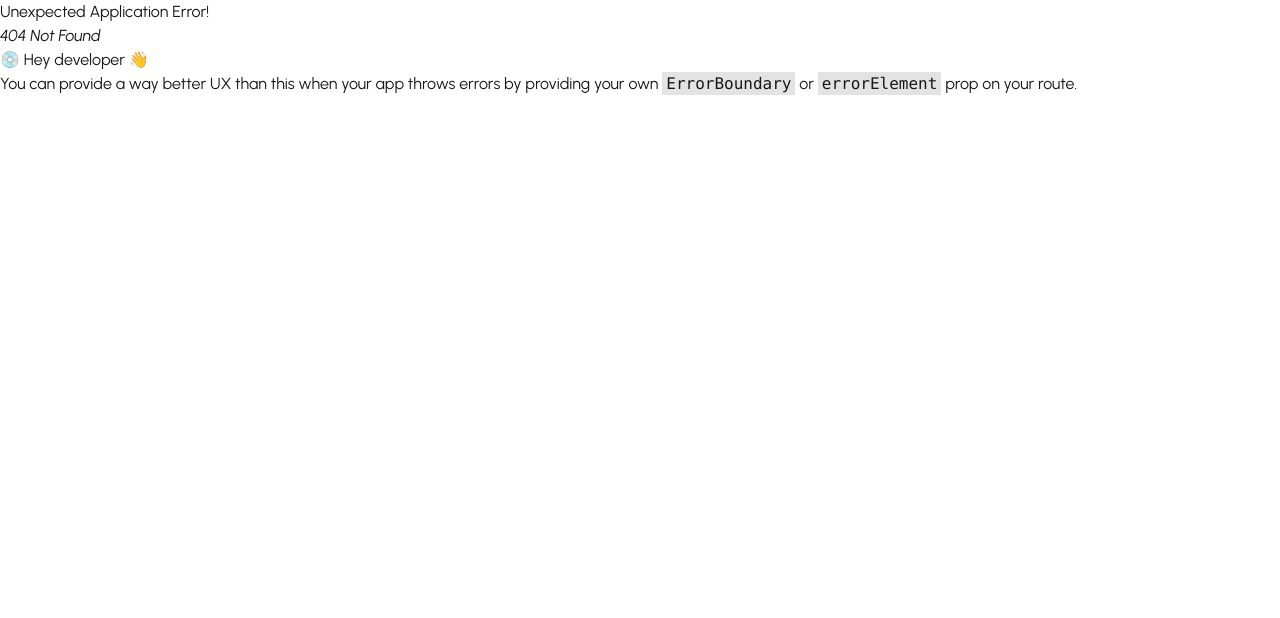
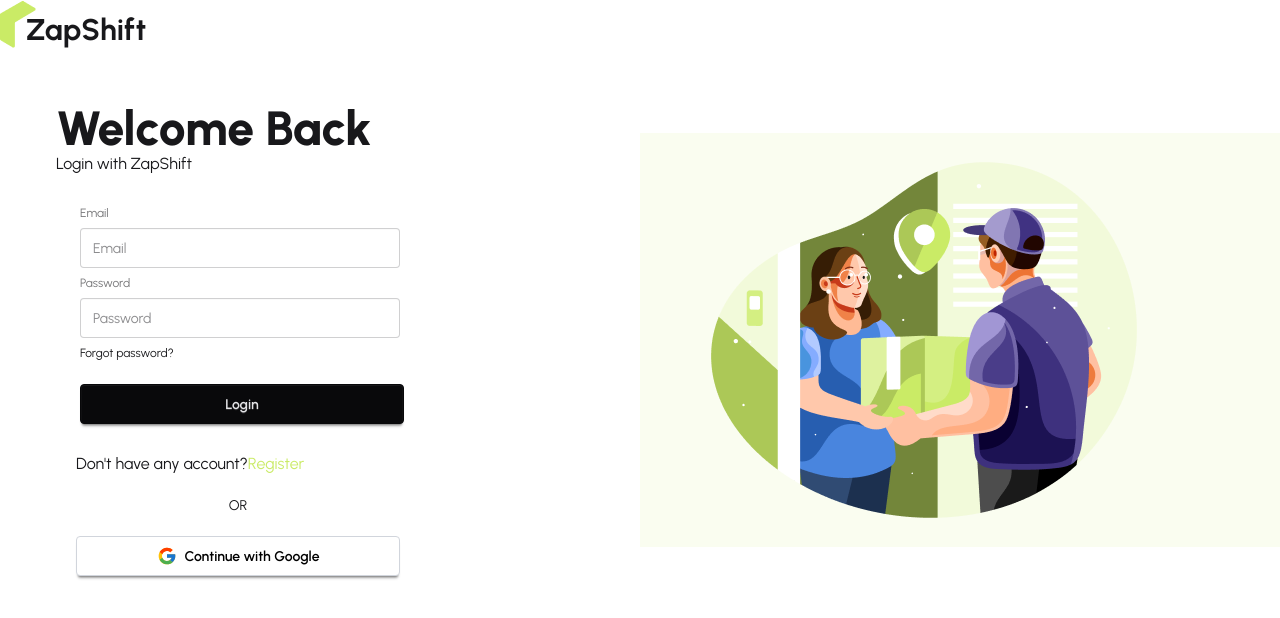
Before and after one commit to rifatsamjid/Zap-Shift, a React (Vite) app: page /login in a window 1280 px wide. Before the commit this address had no page. Shown: the top 618 px of the page. Built offline with nearby package versions, Linux system fonts and the light colour scheme; no server answers.

Commit message:
add the login and register page,implement the firebase auth login system with email and password

```diff
--- a/package.json
+++ b/package.json
@@ -13,9 +13,11 @@
     "@react-icons/all-files": "^4.1.0",
     "@tailwindcss/vite": "^4.2.1",
     "@vitejs/plugin-react": "^5.2.0",
+    "firebase": "^12.12.0",
     "leaflet": "^1.9.4",
     "react": "^19.2.4",
     "react-dom": "^19.2.4",
+    "react-hook-form": "^7.72.1",
     "react-icons": "^5.6.0",
     "react-leaflet": "^5.0.0-rc.2",
     "react-responsive-carousel": "^3.2.23",
--- /dev/null
+++ b/src/Context/AuthContext/AuthContext.jsx
@@ -0,0 +1,3 @@
+import { createContext } from "react";
+
+export const AuthContext =createContext(null)
--- /dev/null
+++ b/src/Context/AuthProvider/AuthProvider.jsx
@@ -0,0 +1,58 @@
+import React, { useEffect, useState } from "react";
+import { AuthContext } from "../AuthContext/AuthContext";
+import {
+  createUserWithEmailAndPassword,
+  GoogleAuthProvider,
+  onAuthStateChanged,
+  signInWithEmailAndPassword,
+  signInWithPopup,
+  signOut,
+} from "firebase/auth";
+import { auth } from "../../firebase/firebase.init";
+
+const AuthProvider = ({ children }) => {
+  const googleProvider = new GoogleAuthProvider();
+  const [user, setUser] = useState(null);
+  const [loading, setLoading] = useState(true);
+
+  const registerUser = (email, password) => {
+    setLoading(true);
+    return createUserWithEmailAndPassword(auth, email, password);
+  };
+
+  const signIn = (email, password) => {
+    setLoading(true);
+    return signInWithEmailAndPassword(auth, email, password);
+  };
+
+  const googleLogIn = () => {
+    setLoading(true);
+    return signInWithPopup(auth, googleProvider);
+  };
+
+  const logOut = () => {
+    setLoading(true);
+    return signOut(auth);
+  };
+
+  useEffect(() => {
+    const unsubscribe = onAuthStateChanged(auth, (currentUser) => {
+      setUser(currentUser);
+      setLoading(false);
+    });
+    return () => unsubscribe();
+  }, []);
+
+  const AuthInfo = {
+    registerUser,
+    googleLogIn,
+    signIn,
+    logOut,
+    user,
+    loading,
+  };
+
+  return <AuthContext value={AuthInfo}>{children}</AuthContext>;
+};
+
+export default AuthProvider;
--- /dev/null
+++ b/src/Layouts/AuthLayout.jsx
@@ -0,0 +1,22 @@
+import React from "react";
+import authImage from "../assets/authImage.png";
+import Logo from "../components/Logo/Logo";
+import { Outlet } from "react-router";
+
+const AuthLayout = () => {
+  return (
+    <div className="max-w-7xl mx-auto">
+      <Logo></Logo>
+      <div className="flex items-center justify-center">
+        <div className="flex-1">
+          <Outlet></Outlet>
+        </div>
+        <div className="flex-1 w-full bg-[#FAFDF0]">
+          <img src={authImage} alt="" />
+        </div>
+      </div>
+    </div>
+  );
+};
+
+export default AuthLayout;
--- /dev/null
+++ b/src/Pages/Auth/Login/Login.jsx
@@ -0,0 +1,73 @@
+import React from "react";
+import { useForm } from "react-hook-form";
+import { FcGoogle } from "react-icons/fc";
+import { Link } from "react-router";
+import useAuth from "../../../hooks/useAuth";
+
+const Login = () => {
+  const { signIn } = useAuth();
+  const { register, handleSubmit } = useForm();
+
+  const handleLogIn = (data) => {
+    console.log("after login data", data);
+    signIn(data.email, data.password)
+      .then((result) => {
+        console.log(result.user);
+      })
+      .catch((error) => {
+        console.log(error);
+      });
+  };
+
+  return (
+    <div className="m-14">
+      <h2 className="font-extrabold text-5xl">Welcome Back</h2>
+      <p>Login with ZapShift</p>
+      {/* form */}
+      <div className="card bg-base-100 w-full max-w-sm">
+        <form onSubmit={handleSubmit(handleLogIn)} className="card-body">
+          <fieldset className="fieldset">
+            {/* email */}
+            <label className="label">Email</label>
+            <input
+              type="email"
+              {...register("email", { required: true })}
+              className="input"
+              placeholder="Email"
+            />
+            {/* password */}
+            <label className="label">Password</label>
+            <input
+              type="password"
+              {...register("password", { required: true })}
+              className="input"
+              placeholder="Password"
+            />
+            <div>
+              <a className="link link-hover">Forgot password?</a>
+            </div>
+            <button className="btn btn-neutral w-81 mt-4">Login</button>
+          </fieldset>
+        </form>
+        <div className="ml-5">
+          <p>
+            Don't have any account?
+            <Link className="text-primary" to="/register">
+              Register
+            </Link>
+          </p>
+        </div>
+        <div className="flex justify-center my-5 w-81 ml-5 items-center gap-2">
+          <p className="text-sm">OR</p>
+        </div>
+        {/*  Google Login Button */}
+        <button className="btn ml-5 btn-neutral border w-81 border-gray-300 bg-white hover:bg-gray-100 text-black flex items-center justify-center gap-2">
+          <FcGoogle size={20} />
+          Continue with Google
+        </button>
+      </div>
+    </div>
+  );
+};
+
+export default Login;
--- /dev/null
+++ b/src/Pages/Auth/Register/Register.jsx
@@ -0,0 +1,79 @@
+import React from "react";
+import { useForm } from "react-hook-form";
+import { Link } from "react-router";
+import useAuth from "../../../hooks/useAuth";
+
+const Register = () => {
+  const {
+    register,
+    handleSubmit,
+    formState: { errors },
+  } = useForm();
+
+  const { registerUser } = useAuth();
+
+  const handleRegister = (data) => {
+    console.log("after", data);
+    registerUser(data.email, data.password)
+      .then((result) => {
+        console.log(result.user);
+      })
+      .catch((error) => {
+        console.log(error);
+      });
+  };
+
+  return (
+    <div>
+      <form onSubmit={handleSubmit(handleRegister)}>
+        <fieldset className="fieldset">
+          <label className="label">Email</label>
+          <input
+            type="email"
+            {...register("email", { required: true })}
+            className="input"
+            placeholder="Email"
+          />
+          {errors.email?.type === "required" && (
+            <p className="text-red-500">Email is required</p>
+          )}
+
+          {/* password */}
+          <label className="label">Password</label>
+          <input
+            type="password"
+            {...register("password", {
+              required: true,
+              minLength: 6,
+              pattern:
+                /^(?=.*[a-z])(?=.*[A-Z])(?=.*\d)(?=.*[@$!%*?&^#()[\]{}<>~`+=|:;"',./\\_-]).{8,}$/,
+            })}
+            className="input"
+            placeholder="Password"
+          />
+          {errors.password?.type === "required" && (
+            <p className="text-red-500">Password is required</p>
+          )}
+          {errors.password?.type === "minLength" && (
+            <p className="text-red-500">
+              Password must be 6 character or longer
+            </p>
+          )}
+          {errors.password?.type === "pattern" && (
+            <p className="text-red-500">
+              Password must have at least one uppercase, at least one lowercase,
+              at least one number and at least one special characters
+            </p>
+          )}
+          <div>
+            <a className="link link-hover">Forgot password?</a>
+          </div>
+          <button className="btn btn-neutral mt-4">Login</button>
+        </fieldset>
+      </form>
+      <Link to="/login">LogIn</Link>
+    </div>
+  );
+};
+
+export default Register;
--- a/src/Pages/Shared/Navbar/Navbar.jsx
+++ b/src/Pages/Shared/Navbar/Navbar.jsx
@@ -1,8 +1,10 @@
-import React from "react";
+import React, { useContext } from "react";
 import Logo from "../../../components/Logo/Logo";
-import { NavLink } from "react-router";
+import { Link, NavLink } from "react-router";
+import { AuthContext } from "../../../Context/AuthContext/AuthContext";
 
 const Navbar = () => {
+  const {user,logOut}=useContext(AuthContext)
   const Links = (
     <>
       <li>
@@ -74,7 +76,25 @@ const Navbar = () => {
         <ul className="menu menu-horizontal px-1">{Links}</ul>
       </div>
       <div className="navbar-end">
-        <a className="btn">Button</a>
+         <div className="flex gap-4 items-center">
+              {user ? (
+                <>
+                  <span className="text-sm">{user.email}</span>
+                  <button onClick={logOut} className="btn btn-sm btn-error">
+                    Logout
+                  </button>
+                </>
+              ) : (
+                <>
+                  <Link to="/login" className="btn btn-sm btn-outline">
+                    Login
+                  </Link>
+                </>
+              )}
+              <Link to="" className="btn btn-sm btn-primary text-black">
+                Be a rider
+              </Link>
+            </div>
       </div>
     </div>
   );
--- /dev/null
+++ b/src/firebase/firebase.init.js
@@ -0,0 +1,20 @@
+// Import the functions you need from the SDKs you need
+import { initializeApp } from "firebase/app";
+import { getAuth } from "firebase/auth";
+// TODO: Add SDKs for Firebase products that you want to use
+// https://firebase.google.com/docs/web/setup#available-libraries
+
+// Your web app's Firebase configuration
+const firebaseConfig = {
+  apiKey: import.meta.env.VITE_apiKey,
+  authDomain: import.meta.env.VITE_authDomain,
+  projectId: import.meta.env.VITE_projectId,
+  storageBucket: import.meta.env.VITE_storageBucket,
+  messagingSenderId: import.meta.env.VITE_messagingSenderId,
+  appId: import.meta.env.VITE_appId,
+};
+
+// Initialize Firebase
+const app = initializeApp(firebaseConfig);
+// Initialize Firebase Authentication and get a reference to the service
+export const auth = getAuth(app);
--- /dev/null
+++ b/src/hooks/useAuth.jsx
@@ -0,0 +1,9 @@
+import React, { use } from 'react';
+import { AuthContext } from '../Context/AuthContext/AuthContext';
+
+const useAuth = () => {
+    const authInfo = use(AuthContext)
+    return authInfo
+};
+
+export default useAuth;
--- a/src/router/router.jsx
+++ b/src/router/router.jsx
@@ -3,6 +3,9 @@ import RootLayouts from "../Layouts/RootLayouts";
 import Home from "../Pages/Home/Home/Home";
 import Coverage from "../Pages/Coverage/Coverage";
 import AboutUs from "../Pages/AboutUs/AboutUs";
+import AuthLayout from "../Layouts/AuthLayout";
+import Login from "../Pages/Auth/Login/Login";
+import Register from "../Pages/Auth/Register/Register";
 
 export const router = createBrowserRouter([
   {
@@ -23,4 +26,18 @@ export const router = createBrowserRouter([
         }
     ]
   },
+  {
+    path:"/",
+    Component:AuthLayout,
+    children:[
+      {
+        path:"/login",
+        Component:Login
+      },
+      {
+        path:"/register",
+        Component:Register
+      }
+    ]
+  }
 ]);
```
Also changed, not shown: src/main.jsx (+12 -9 lines), 2 other files (tests, documents, lock files or other folders).
